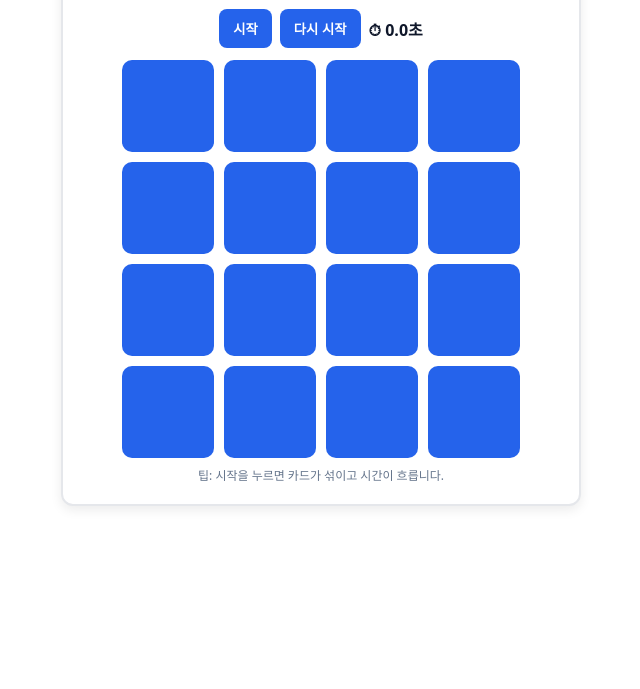
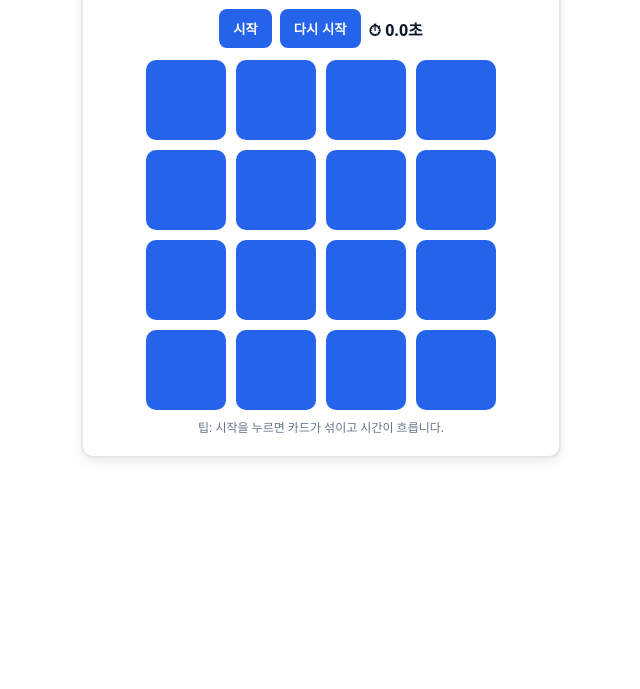
Before and after one commit to BalanceFood1976/memory, a plain HTML site: page index.html in a window 1280 px wide. Shown: the part 111-800 px from the top of the page, without its empty margins (319-959 px from the left). Drawn offline with Linux system fonts and the light colour scheme.

Commit message:
Add files via upload

```diff
--- a/index.html
+++ b/index.html
@@ -6,9 +6,9 @@
 <title>카드 뒤집기 게임 - 타이머 버전</title>
 <meta name="color-scheme" content="light">
 <style>
-  :root { --tile: clamp(64px, 18vw, 92px); --gap: 10px; }
+  :root { --tile: clamp(52px, 16vw, 80px); --gap: 10px; }
   html, body { margin:0; padding:0; background:#ffffff; font-family: system-ui, -apple-system, Segoe UI, Roboto, Helvetica, Arial, sans-serif; color:#0f172a; }
-  .container { max-width: 520px; margin: 24px auto; padding: 0 12px; }
+  .container { max-width: 480px; margin: 24px auto; padding: 0 12px; }
   .game {
     background:#fff; border:2px solid #e5e7eb; border-radius:12px;
     box-shadow:0 4px 12px rgba(0,0,0,.08); padding:20px; text-align:center;
@@ -17,7 +17,7 @@
   p.lead { margin:0 0 12px; color:#475569; }
   .controls { display:flex; justify-content:center; align-items:center; gap:8px; margin:10px 0 12px; }
 
-  /* ✅ 버튼/카드 포커스 테두리 제거 (브라우저 전반 커버) */
+  /* 버튼/카드 포커스 테두리 제거 */
   button.btn, .card {
     border: none !important;
     outline: none !important;
@@ -30,7 +30,6 @@
     outline: none !important;
     box-shadow: none !important;
   }
-  /* 파이어폭스 구형 대응 */
   button.btn::-moz-focus-inner, .card::-moz-focus-inner { border: 0 !important; }
 
   button.btn {
@@ -48,7 +47,7 @@
 
   .card {
     width:var(--tile); height:var(--tile); border-radius:10px; user-select:none;
-    display:flex; align-items:center; justify-content:center; font-size:28px; cursor:pointer;
+    display:flex; align-items:center; justify-content:center; font-size:26px; cursor:pointer;
     background:#2563eb; color:#fff; transition:background .15s ease;
     touch-action: manipulation;
   }
@@ -164,7 +163,6 @@
     rafId = requestAnimationFrame(tick);
   }
 
-  // 버튼들
   startBtn.addEventListener('click', () => {
     matches = 0;
     running = true;
@@ -181,7 +179,6 @@
     buildBoard();
   });
 
-  // 첫 로드: 보드만 표시(시작 전이라 뒤집기 동작 안 함)
   buildBoard();
 })();
 </script>
```
